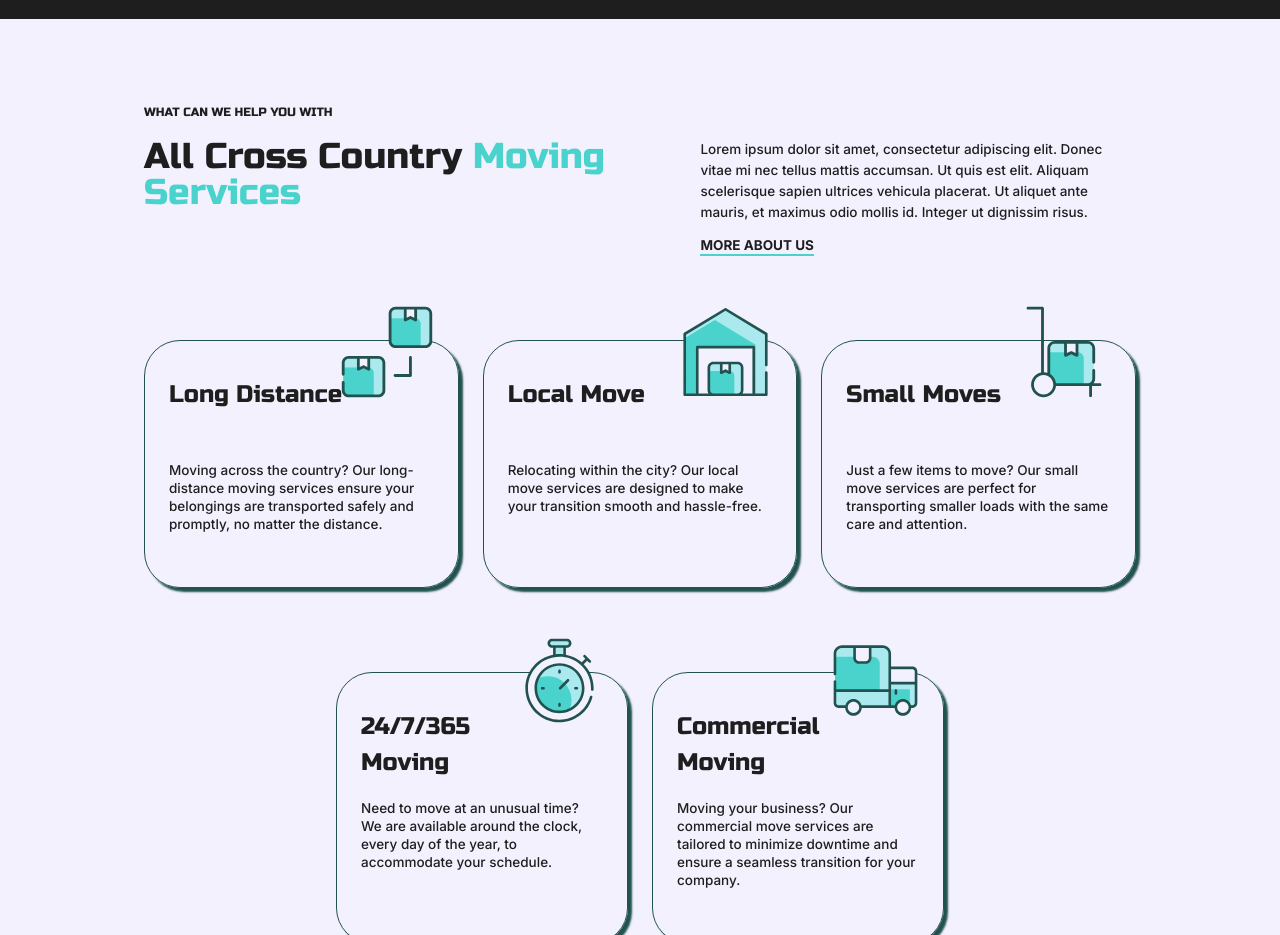
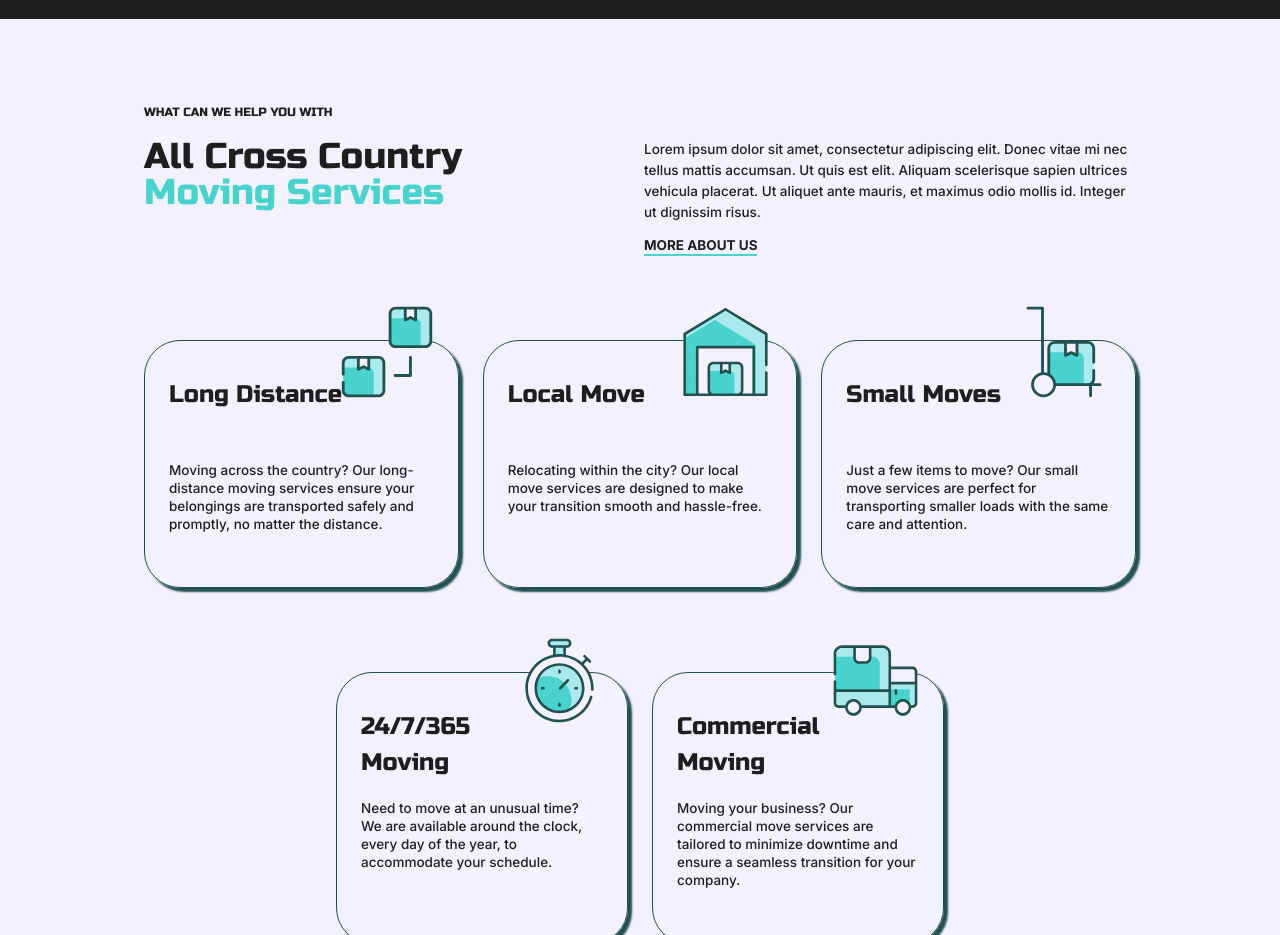
Before and after one commit to Moving-Projects/Cross-Country-Moving, a Next.js app: page / in a window 1280 px wide. Shown: the part 800-1735 px from the top of the page. Built offline with nearby package versions, Linux system fonts and the light colour scheme.

Commit message:
last update

```diff
--- a/app/sections/Services.tsx
+++ b/app/sections/Services.tsx
@@ -6,7 +6,7 @@ export default function Services () {
             <div className="flex flex-col lg:flex-row lg:justify-between mb-14 lg:mb-28">
                 <div className="relative">
                     <p className="text-xs lg:text-base mb-4 lg:mb-6 font-russo lg:absolute lg:-top-6 lg:-translate-y-full lg:left-0">WHAT CAN WE HELP YOU WITH</p>
-                    <h3 className="text-2xl lg:text-5xl font-russo">All Cross Country <span className="text-accent">Moving Services</span></h3>
+                    <h3 className="text-2xl lg:text-5xl font-russo">All Cross Country <span className="text-accent lg:block">Moving Services</span></h3>
                 </div>
                 <div className="lg:w-[41rem]">
                     <p className="text-sm lg:text-lg font-medium mt-6 lg:mt-0 mb-4">Lorem ipsum dolor sit amet, consectetur adipiscing elit. Donec vitae mi nec tellus mattis accumsan. Ut quis est elit. Aliquam scelerisque sapien ultrices vehicula placerat. Ut aliquet ante mauris, et maximus odio mollis id. Integer ut dignissim risus.</p>
```
